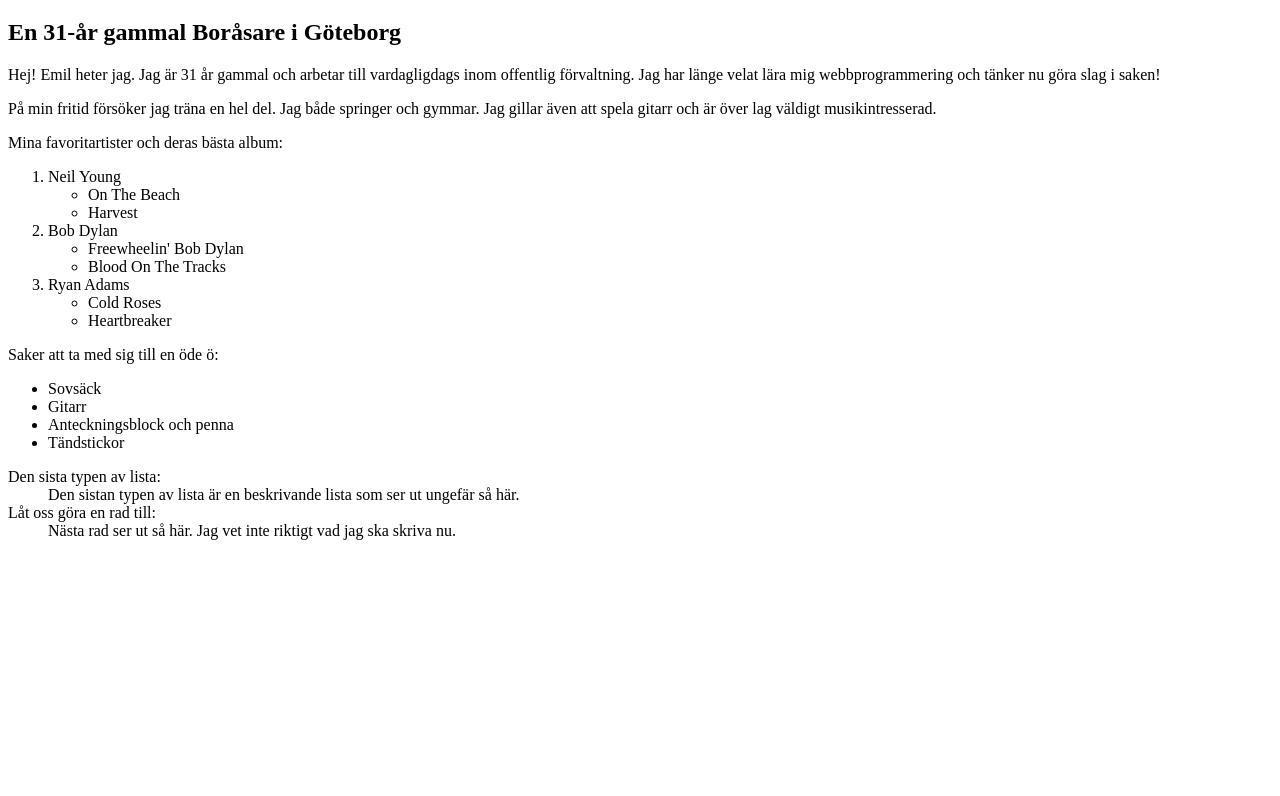
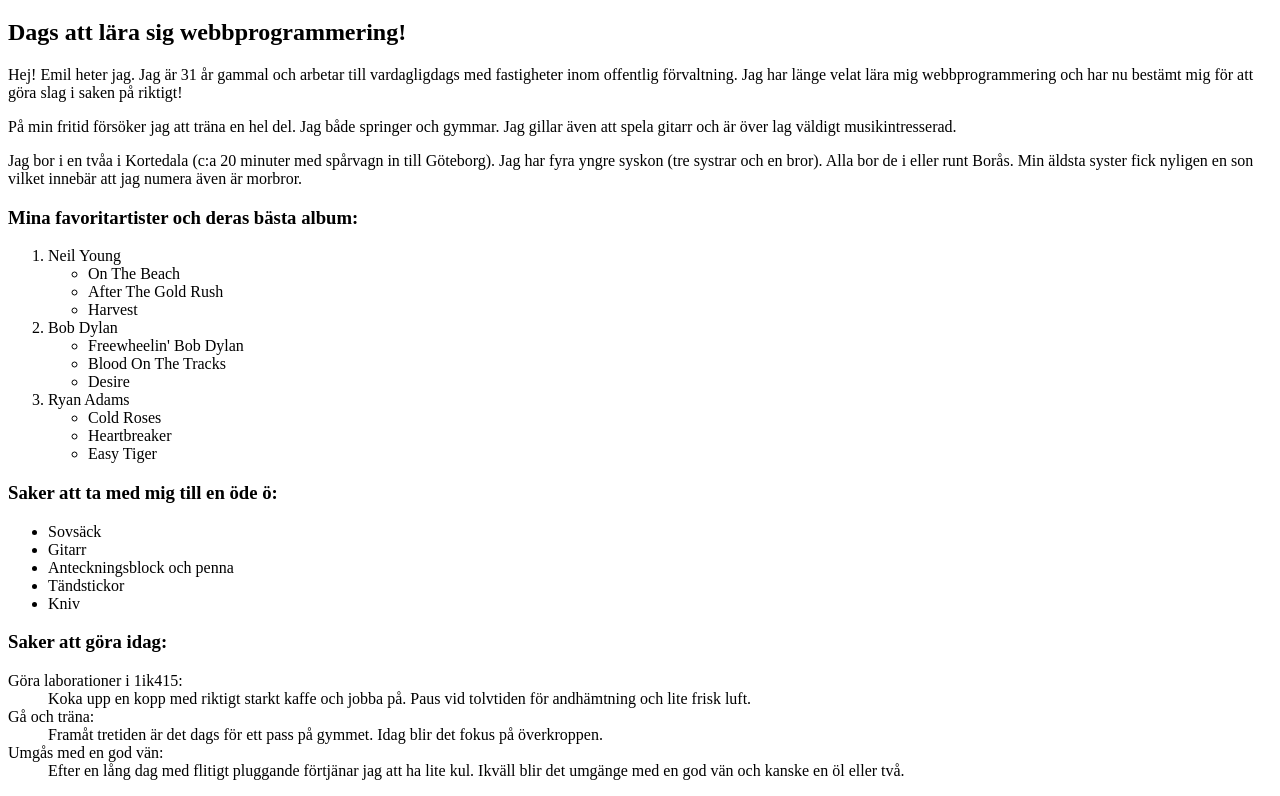
Before and after one commit to ea222vk/1ik415-laborationer, a plain HTML site: page Pages/presentation.html in a window 1280 px wide. Shown: the part 61-857 px from the top of the page. Before the commit the page ends 800 px from the top, so only its background shows below. Drawn offline with Linux system fonts and the light colour scheme.

Commit message:
Presentationen är klar

```diff
--- a/Pages/presentation.html
+++ b/Pages/presentation.html
@@ -2,36 +2,73 @@
 <html lang="sv">
     <head>
     <meta charset="utf-8" />
-        <title>Presentation av mig</title>
+        <title>En presentation av mig</title>
 
 </head>
     <body>
     <h1>Detta är jag</h1>
-    <h2>En 31-år gammal Boråsare i Göteborg</h2>
+    <h2>Dags att lära sig webbprogrammering!</h2>
 
     <p>Hej! Emil heter jag. Jag är 31 år gammal
-    och arbetar till vardagligdags inom offentlig förvaltning. Jag
+    och arbetar till vardagligdags med fastigheter inom offentlig förvaltning. Jag
         har länge velat lära mig webbprogrammering
-        och tänker nu göra slag i saken!
+        och har nu bestämt mig för att göra slag i saken på riktigt!
     </p>
-    <p>På min fritid försöker jag träna en hel del. Jag både
+    <p>På min fritid försöker jag att träna en hel del. Jag både
     springer och gymmar. Jag gillar även att spela gitarr och är
     över lag väldigt musikintresserad.
     </p>
+    <p>Jag bor i en tvåa i Kortedala (c:a 20 minuter med spårvagn in till Göteborg). Jag har fyra yngre syskon (tre systrar
+    och en bror). Alla bor de i eller runt Borås. Min äldsta syster fick nyligen en son vilket innebär att jag numera även är
+    morbror.
+    </p>
 
     <!-- nu kommenterar jag lite -->
-    <p>Mina favoritartister och deras bästa album:</p>
-    <ol><li>Neil Young<ul><li>On The Beach</li><li>Harvest</li></ul></li>
-    <li>Bob Dylan<ul><li>Freewheelin' Bob Dylan</li><li>Blood On The Tracks</li>
-    </li></ul></li><li>Ryan Adams<ul><li>Cold Roses</li><li>Heartbreaker</li></ul></li></ol>
+    <p>
+    <h3>Mina favoritartister och deras bästa album:</h3>
+    <ol><li>Neil Young<ul>
+    <li>On The Beach</li>
+    <li>After The Gold Rush</li>
+    <li>Harvest</li>
+    </ul></li>
+    <li>Bob Dylan<ul>
+    <li>Freewheelin' Bob Dylan</li>
+    <li>Blood On The Tracks</li>
+    <li>Desire</li>
+    </ul></li>
+    </li><li>Ryan Adams<ul>
+    <li>Cold Roses</li>
+    <li>Heartbreaker</li>
+    <li>Easy Tiger</li>
+    </ul></li></ol>
+    </p>
 
-    <p>Saker att ta med sig till en öde ö:</p>
+    <p>
+    <h3>Saker att ta med mig till en öde ö:</h3>
     <ul><li>Sovsäck</li>
-    <li>Gitarr</li><li>Anteckningsblock och penna</li><li>Tändstickor</li></ul>
+    <li>Gitarr</li>
+    <li>Anteckningsblock och penna</li>
+    <li>Tändstickor</li>
+    <li>Kniv</li>
+    </ul>
+    </p>
 
-    <dl><dt>Den sista typen av lista:</dt>
-    <dd>Den sistan typen av lista är en beskrivande lista
-    som ser ut ungefär så här.</dd><dt>Låt oss göra en rad till:</dt><dd>Nästa rad ser ut så här. Jag vet inte riktigt vad jag ska skriva nu.</dd></dl>
+    <p>
+    <h3>Saker att göra idag:</h3>
+    <dl><dt>Göra laborationer i 1ik415:</dt>
+    <dd>Koka upp en kopp med riktigt starkt kaffe och jobba på. Paus
+        vid tolvtiden för andhämtning och lite frisk luft.
+    </dd>
+    <dt>Gå och träna:</dt>
+    <dd>Framåt tretiden är det dags för ett pass på gymmet. Idag
+        blir det fokus på överkroppen.
+    </dd>
+    <dt>Umgås med en god vän:</dt>
+    <dd>Efter en lång dag med flitigt pluggande förtjänar jag att ha lite kul. Ikväll
+    blir det umgänge med en god vän och kanske en öl eller två.
+    </dd>
+    </dl>
+    </p>
 
 
     </body>
```
Also changed, not shown: .c9/metadata/workspace/Pages/presentation.html, 1 other file.
